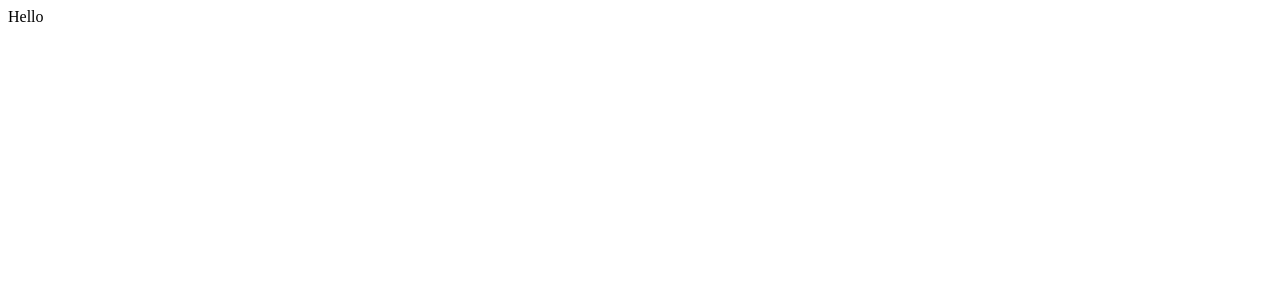
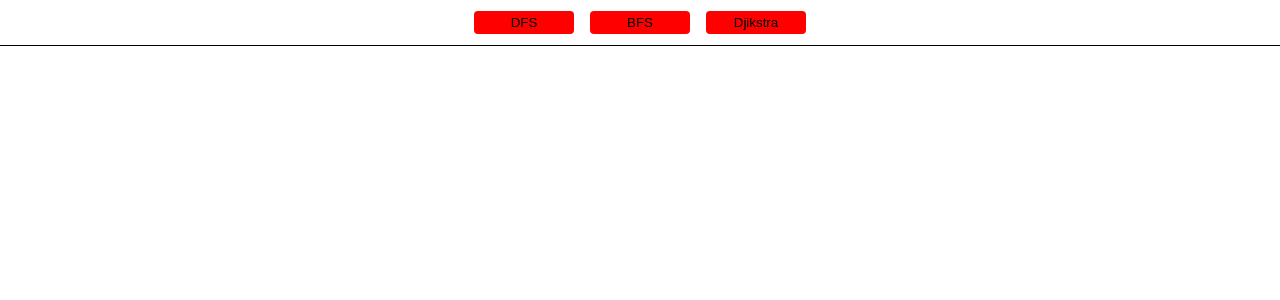
Before and after one commit to brkwok/path-finder, a React (Create React App) app: page / in a window 1280 px wide. Shown: the top 300 px of the page. Built offline with nearby package versions, Linux system fonts and the light colour scheme.

Commit message:
Set up basic Navbar

```diff
--- /dev/null
+++ b/src/App.js
@@ -0,0 +1,11 @@
+import Nav from "./components/Nav/Nav";
+
+function App() {
+  return (
+    <div className="Main">
+      <Nav />
+    </div>
+  );
+}
+
+export default App;
--- /dev/null
+++ b/src/components/Nav/Nav.css
@@ -0,0 +1,30 @@
+.nav-container {
+  height: 45px;
+  border-bottom: 1px black solid;
+  display:flex;
+  align-items: center;
+  justify-content: center;
+}
+
+.nav-container div {
+  display:flex;
+
+}
+
+.nav-container div button {
+  background-color: red;
+  width: 100px;
+  height: auto;
+  margin: 0 0.5rem;
+  padding: 0.25rem 0;
+  border-radius: 0.25rem;
+  border: none;
+}
+
+.nav-container div button:focus {
+  outline: none;
+}
+
+.nav-container div button:hover {
+  cursor: pointer;
+}
--- /dev/null
+++ b/src/components/Nav/Nav.js
@@ -0,0 +1,14 @@
+import "./Nav.css"
+
+const Nav = (props) => {
+  return(
+    <nav className="nav-container">
+      <div className="">
+        <button>DFS</button>
+        <button>BFS</button>
+        <button>Djikstra</button>
+      </div>
+    </nav>
+  )
+}
+export default Nav
--- a/src/index.css
+++ b/src/index.css
@@ -1,13 +1,9 @@
-body {
+/* css reset */
+@import-normalize;
+
+html, body {
+  height: 100%;
+  width: 100%;
   margin: 0;
-  font-family: -apple-system, BlinkMacSystemFont, 'Segoe UI', 'Roboto', 'Oxygen',
-    'Ubuntu', 'Cantarell', 'Fira Sans', 'Droid Sans', 'Helvetica Neue',
-    sans-serif;
-  -webkit-font-smoothing: antialiased;
-  -moz-osx-font-smoothing: grayscale;
+  padding: 0
 }
-
-code {
-  font-family: source-code-pro, Menlo, Monaco, Consolas, 'Courier New',
-    monospace;
-}
--- a/src/index.js
+++ b/src/index.js
@@ -1,12 +1,13 @@
 import React from 'react';
 import ReactDOM from 'react-dom/client';
-import Main from './components/Main';
+import App from './App';
 import reportWebVitals from './reportWebVitals';
+import "./index.css"
 
 const root = ReactDOM.createRoot(document.getElementById('root'));
 root.render(
   <React.StrictMode>
-    <Main />
+    <App />
   </React.StrictMode>
 );
 
```
